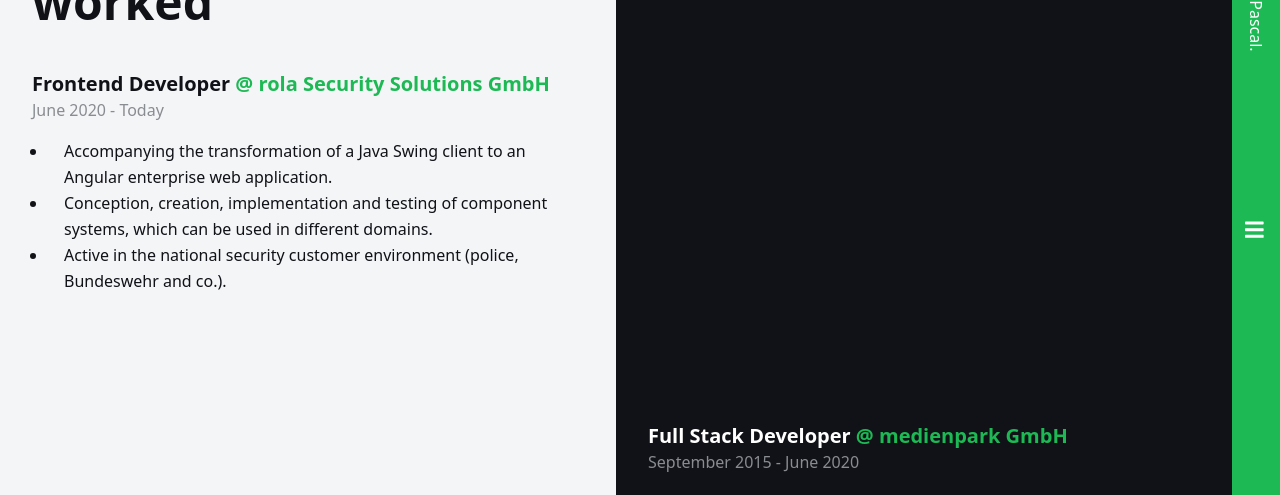
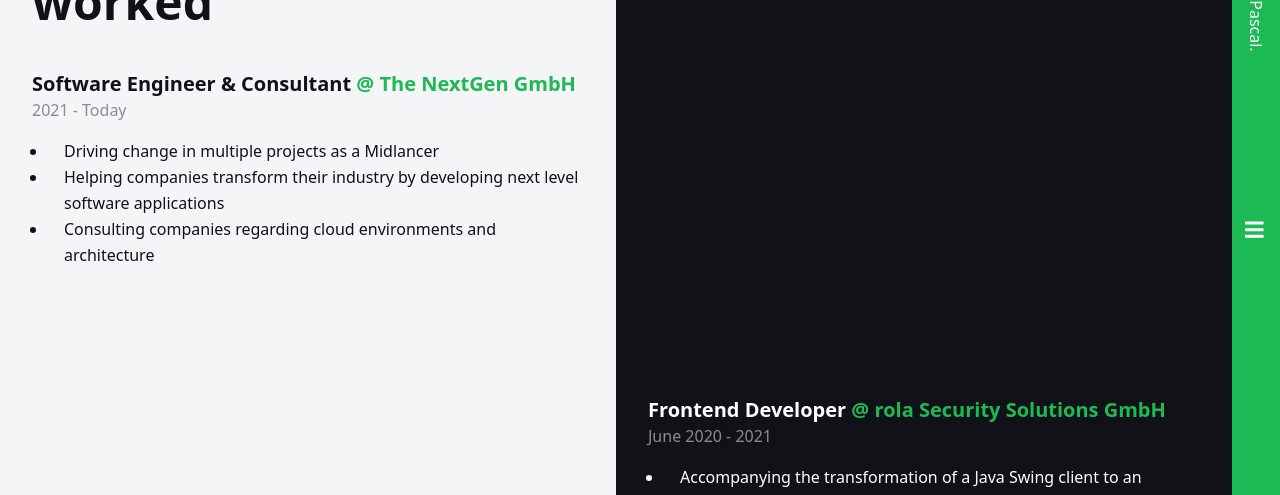
Before and after one commit to pascalporedda/www-pascal-poredda-de, a Next.js app: page /portfolio in a window 1280 px wide. Shown: the part 170-665 px from the top of the page. Built offline with nearby package versions, Linux system fonts and the light colour scheme; what @tailwindcss/typography would draw is missing.

Commit message:
chore: adding new jobs

```diff
--- a/pages/index.tsx
+++ b/pages/index.tsx
@@ -34,12 +34,13 @@ function Home({ socialMediaPosts }: { socialMediaPosts: SocialFeedPost[] }) {
         freelance Front-End Developer I earned my first money. Currently I
         support the{' '}
         <a
-          href={'https://rola.com'}
+          href={'https://thenextgen.de'}
           className={'text-accent-green underline'}
-          title={'rola Security Solutions GmbH'}>
+          title={'TheNextGen: Ahead of the usual'}>
           rola Security Solutions GmbH
         </a>{' '}
-        as a Senior Front-End Developer where I do work a lot with{' '}
+        as a Senior Software Engineer and IT consultant where I do work a lot
+        with{' '}
         <a
           href={'https://angular.io/'}
           className={'text-accent-green underline'}
@@ -60,7 +61,7 @@ function Home({ socialMediaPosts }: { socialMediaPosts: SocialFeedPost[] }) {
           title={'Cypress E2E Testing'}>
           E2E Testing
         </a>{' '}
-        and anything, that is related to it.
+        and cloud solutions, as well as everything related to it.
         <br />
         <br />
         In my free time, I am especially driven by sports, but also by self
--- a/pages/portfolio.tsx
+++ b/pages/portfolio.tsx
@@ -23,9 +23,20 @@ type Job = {
 };
 export const jobs: Job[] = [
   {
+    title: 'Software Engineer & Consultant',
+    company: 'The NextGen GmbH',
+    dateRange: '2021 - Today',
+    companyWebsite: 'https://thenextgen.de',
+    bullets: [
+      'Driving change in multiple projects as a Midlancer',
+      'Helping companies transform their industry by developing next level software applications',
+      'Consulting companies regarding cloud environments and architecture',
+    ],
+  },
+  {
     title: 'Frontend Developer',
     company: 'rola Security Solutions GmbH',
-    dateRange: 'June 2020 - Today',
+    dateRange: 'June 2020 - 2021',
     companyWebsite: 'https://rola.com',
     bullets: [
       'Accompanying the transformation of a Java Swing client to an Angular enterprise web application.',
```
